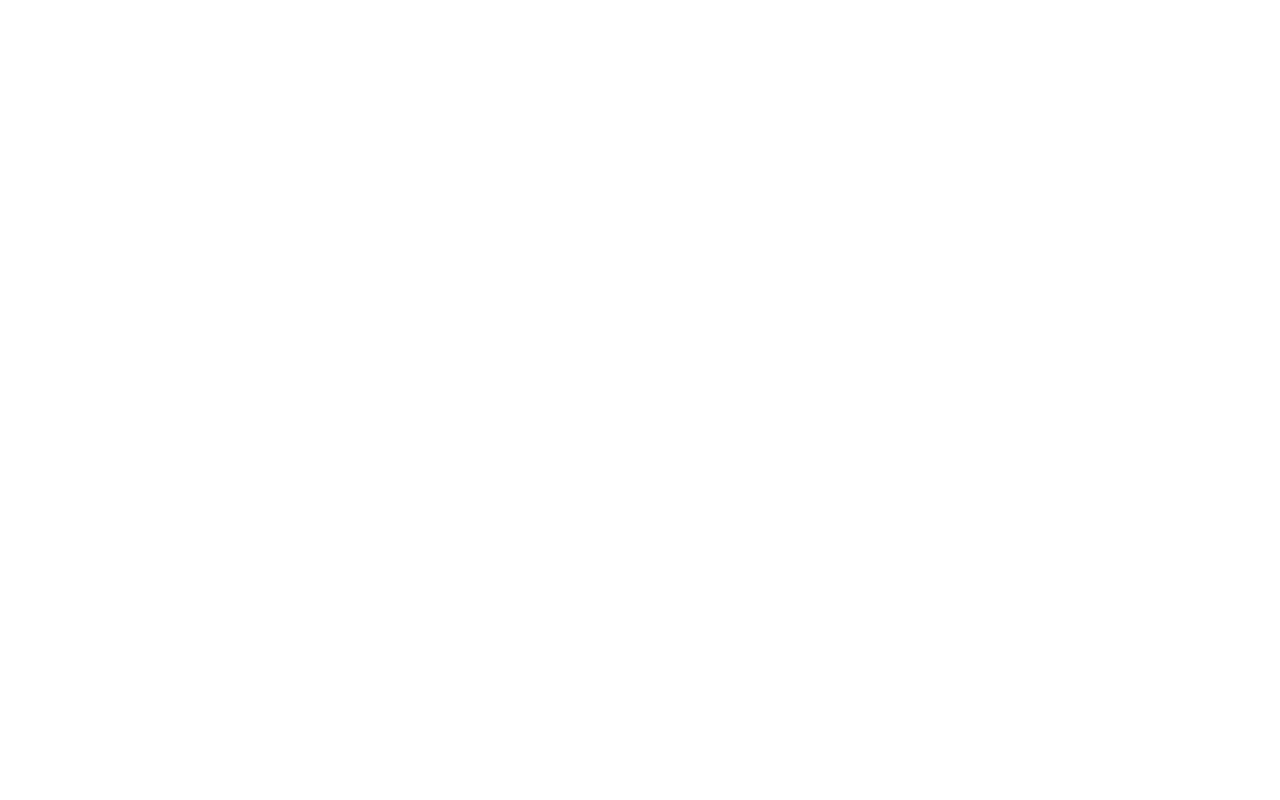
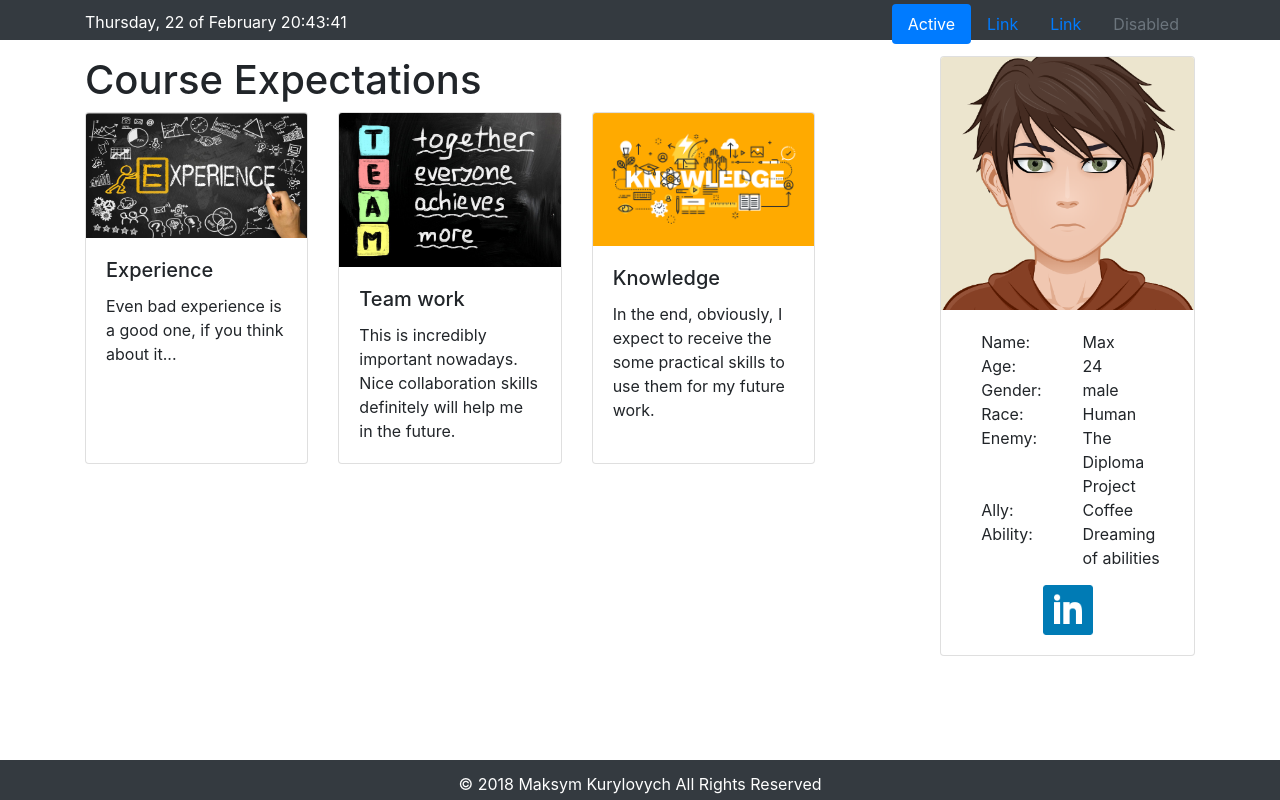
Before and after one commit to EeErNu/Scientific-Computing-Infrastructures, a plain HTML site: page index.html in a window 1280 px wide. Drawn offline with nearby package versions, Linux system fonts and the light colour scheme.

Commit message:
basic webpage

```diff
--- a/assets/scripts/logic.js
+++ b/assets/scripts/logic.js
@@ -0,0 +1,21 @@
+(function () {
+    function checkTime(i) {
+        return (i < 10) ? "0" + i : i;
+    }
+    function startTime() {
+        var today = new Date();
+        var dayNumber = today.getDate();
+        var days = ['Sunday', 'Monday', 'Tuesday', 'Wednesday', 'Thursday', 'Friday', 'Saturday'];
+        var months = ['January', 'February', 'March', 'April', 'May', 'June', 'July', 'August', 'September', 'October', 'November', 'December'];
+
+        var hour = checkTime(today.getHours());
+        var minute = checkTime(today.getMinutes());
+        var second = checkTime(today.getSeconds());
+
+        document.getElementById('time').innerHTML = days[today.getDay()] + ', ' + dayNumber + ' of ' + months[today.getMonth()] + ' ' + hour + ':' + minute + ':' + second;
+        t = setTimeout(function () {
+            startTime()
+        }, 500);
+    }
+    startTime();
+})();
--- a/index.html
+++ b/index.html
@@ -6,14 +6,122 @@
           content="width=device-width, user-scalable=no, initial-scale=1.0, maximum-scale=1.0, minimum-scale=1.0">
     <meta http-equiv="X-UA-Compatible" content="ie=edge">
     <title>Document</title>
-    <link rel="stylesheet" href="https://maxcdn.bootstrapcdn.com/bootstrap/4.0.0/css/bootstrap.min.css" integrity="sha384-Gn5384xqQ1aoWXA+058RXPxPg6fy4IWvTNh0E263XmFcJlSAwiGgFAW/dAiS6JXm" crossorigin="anonymous">
-    <link rel="stylesheet" href="assets/styles/main.scss">
+    <link rel="stylesheet" href="https://maxcdn.bootstrapcdn.com/bootstrap/4.0.0/css/bootstrap.min.css"
+          integrity="sha384-Gn5384xqQ1aoWXA+058RXPxPg6fy4IWvTNh0E263XmFcJlSAwiGgFAW/dAiS6JXm" crossorigin="anonymous">
+    <link rel="stylesheet" href="assets/styles/main.css">
 </head>
 <body>
 
+<header class="bg-dark">
+    <div class="container">
+        <div class="row">
+            <div class="col-8">
+                <div id="time"></div>
+            </div>
+            <div class="col-4">
+                <nav class="nav nav-pills flex-column flex-sm-row">
+                    <a class="flex-sm-fill text-sm-center nav-link active" href="#">Active</a>
+                    <a class="flex-sm-fill text-sm-center nav-link" href="#">Link</a>
+                    <a class="flex-sm-fill text-sm-center nav-link" href="#">Link</a>
+                    <a class="flex-sm-fill text-sm-center nav-link disabled" href="#">Disabled</a>
+                </nav>
+            </div>
+        </div>
+    </div>
+</header>
+
+<div class="container page-body">
+    <div class="row">
+        <div class="col-8 main-content">
+
+            <h1>Course Expectations</h1>
+            <div class="card-deck">
+
+                <div class="card">
+                    <img class="card-img-top" src="assets/images/experience.jpg" alt="Card image cap">
+                    <div class="card-body">
+                        <h5 class="card-title">Experience</h5>
+                        <p class="card-text">Even bad experience is a good one, if you think about it...</p>
+                    </div>
+                </div>
+
+                <div class="card">
+                    <img class="card-img-top" src="assets/images/team.jpg" alt="Card image cap">
+                    <div class="card-body">
+                        <h5 class="card-title">Team work</h5>
+                        <p class="card-text">This is incredibly important nowadays. Nice collaboration skills definitely will help me in the future.</p>
+                    </div>
+                </div>
+
+                <div class="card">
+                    <img class="card-img-top" src="assets/images/knowledge.png" alt="Card image cap">
+                    <div class="card-body">
+                        <h5 class="card-title">Knowledge</h5>
+                        <p class="card-text">In the end, obviously, I expect to receive the some practical skills to use them for my future work.</p>
+                    </div>
+                </div>
+            </div>
+        </div>
+
+        <div class="col-3 offset-1 personal-info">
+            <div class="card-deck">
+                <div class="card">
+                    <img class="card-img-top" src="assets/images/portret.png">
+                    <div class="card-body">
+                        <div class="row">
+                            <div class="col-5 offset-1">Name:</div>
+                            <div class="col-6">Max</div>
+
+                            <div class="col-5 offset-1">Age:</div>
+                            <div class="col-6">24</div>
+
+                            <div class="col-5 offset-1">Gender:</div>
+                            <div class="col-6">male</div>
+
+                            <div class="col-5 offset-1">Race:</div>
+                            <div class="col-6">Human</div>
+
+                            <div class="col-5 offset-1">Enemy:</div>
+                            <div class="col-6">The Diploma Project</div>
+
+                            <div class="col-5 offset-1">Ally:</div>
+                            <div class="col-6">Coffee</div>
+
+                            <div class="col-5 offset-1">Ability:</div>
+                            <div class="col-6">Dreaming of abilities</div>
+
+                            <div class="ln-profile">
+                                <a href="https://www.linkedin.com/in/maxkurylovych/">
+                                    <img src="assets/images/ln.png">
+                                </a>
+                            </div>
+                        </div>
+                    </div>
+                </div>
+            </div>
+        </div>
+    </div>
+</div>
+
+<footer class="bg-dark">
+    <div class="container">
+        <div class="row">
+            <div class="col-12">
+                <span>© 2018 Maksym Kurylovych All Rights Reserved</span>
+            </div>
+        </div>
+    </div>
+</footer>
+
 <script src="assets/scripts/logic.js"></script>
-<script src="https://code.jquery.com/jquery-3.2.1.slim.min.js" integrity="sha384-KJ3o2DKtIkvYIK3UENzmM7KCkRr/rE9/Qpg6aAZGJwFDMVNA/GpGFF93hXpG5KkN" crossorigin="anonymous"></script>
-<script src="https://cdnjs.cloudflare.com/ajax/libs/popper.js/1.12.9/umd/popper.min.js" integrity="sha384-ApNbgh9B+Y1QKtv3Rn7W3mgPxhU9K/ScQsAP7hUibX39j7fakFPskvXusvfa0b4Q" crossorigin="anonymous"></script>
-<script src="https://maxcdn.bootstrapcdn.com/bootstrap/4.0.0/js/bootstrap.min.js" integrity="sha384-JZR6Spejh4U02d8jOt6vLEHfe/JQGiRRSQQxSfFWpi1MquVdAyjUar5+76PVCmYl" crossorigin="anonymous"></script>
+<script src="https://code.jquery.com/jquery-3.2.1.slim.min.js"
+        integrity="sha384-KJ3o2DKtIkvYIK3UENzmM7KCkRr/rE9/Qpg6aAZGJwFDMVNA/GpGFF93hXpG5KkN"
+        crossorigin="anonymous"></script>
+<script src="https://cdnjs.cloudflare.com/ajax/libs/popper.js/1.12.9/umd/popper.min.js"
+        integrity="sha384-ApNbgh9B+Y1QKtv3Rn7W3mgPxhU9K/ScQsAP7hUibX39j7fakFPskvXusvfa0b4Q"
+        crossorigin="anonymous"></script>
+<script src="https://maxcdn.bootstrapcdn.com/bootstrap/4.0.0/js/bootstrap.min.js"
+        integrity="sha384-JZR6Spejh4U02d8jOt6vLEHfe/JQGiRRSQQxSfFWpi1MquVdAyjUar5+76PVCmYl"
+        crossorigin="anonymous"></script>
 </body>
 </html>
```
Also changed, not shown: assets/images/experience.jpg (added), assets/images/knowledge.png (added), assets/images/ln.png (added), assets/images/portret.png (added), assets/images/team.jpg (added).
